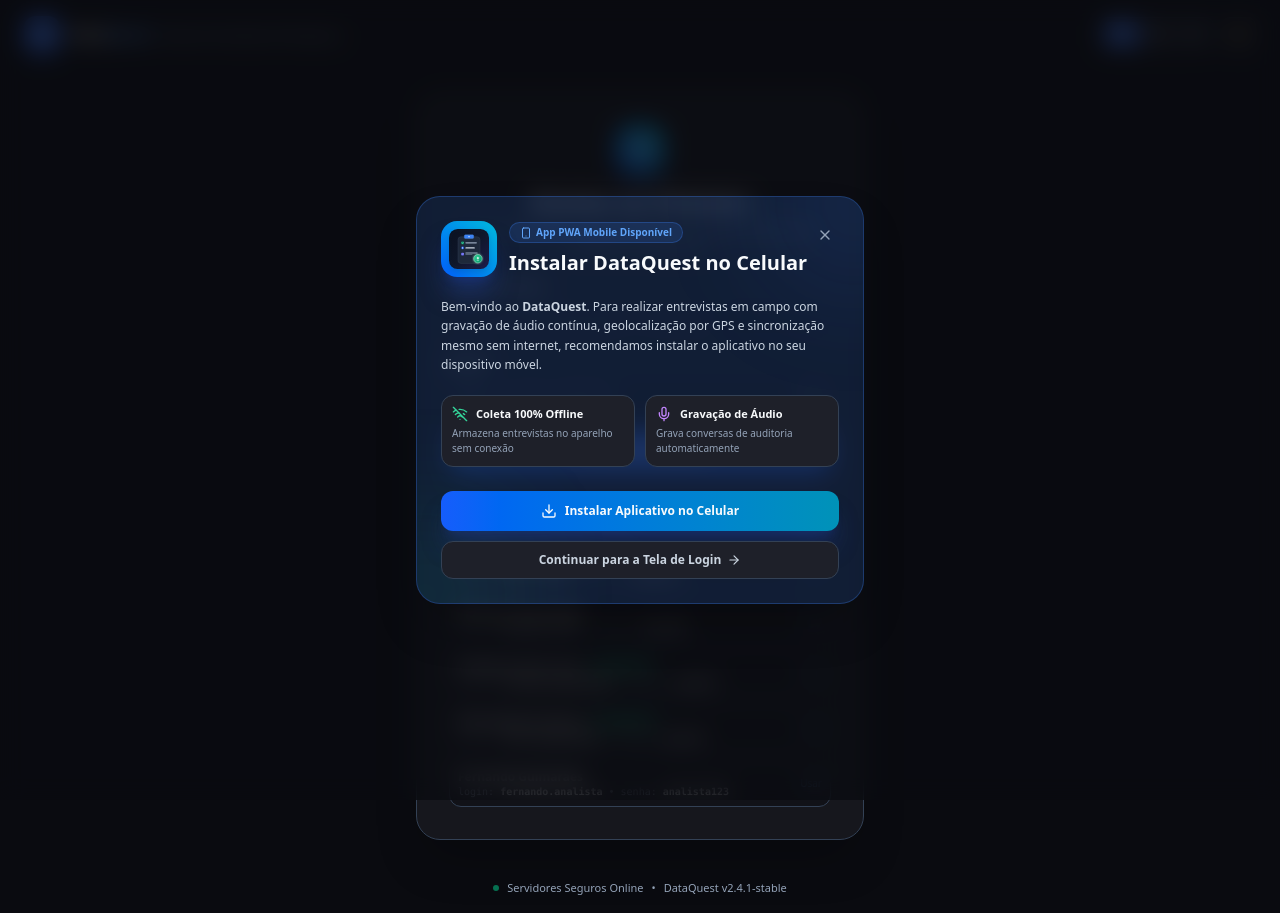
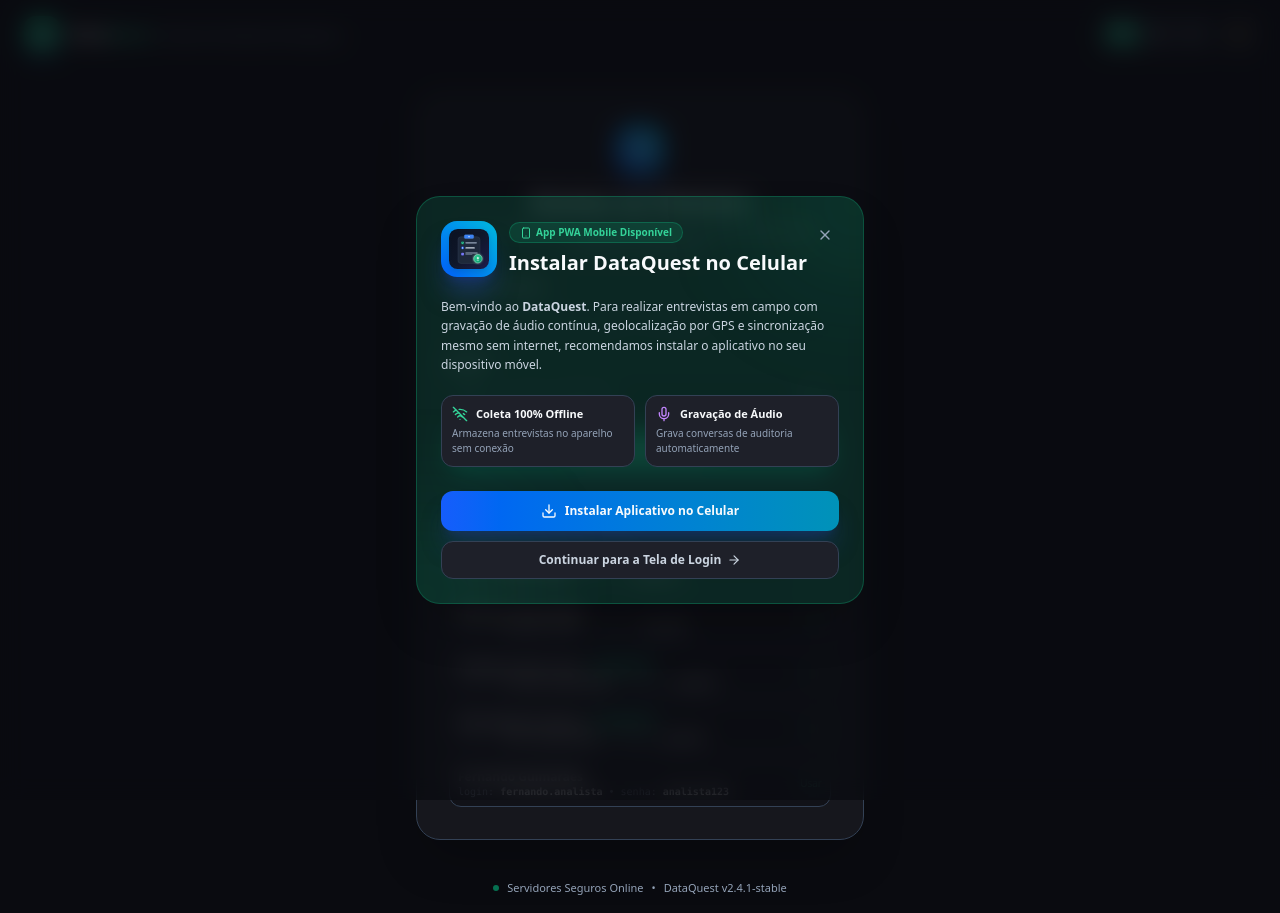
Before and after one commit to infoexpressomail-glitch/dataquest, a React (Vite) app: page / in a window 1280 px wide. Built offline with nearby package versions, Linux system fonts and the light colour scheme; no server answers.

Commit message:
feat(theme): aplicar tema de marca verde-esmeralda como cor principal

```diff
--- a/src/index.css
+++ b/src/index.css
@@ -26,7 +26,7 @@
   --text-primary: #f8fafc;
   --text-secondary: #cbd5e1;
   --text-muted: #94a3b8;
-  --text-link: #60a5fa;
+  --text-link: #34d399;
   --text-on-accent: #ffffff;
   --text-on-warning: #1c1917; /* texto escuro sobre fundo âmbar/amarelo (mesmo valor nos dois temas) */
 
@@ -34,10 +34,10 @@
   --border: #334155;
   --border-subtle: #1e293b;
   --border-strong: #475569;
-  --border-focus: #3b82f6;
+  --border-focus: #10b981;
 
   /* Accents semânticos — uso como texto/ícone sobre a superfície do app */
-  --accent-primary: #60a5fa;
+  --accent-primary: #34d399;
   --accent-success: #34d399;
   --accent-warning: #fbbf24;
   --accent-danger: #f87171;
@@ -46,22 +46,22 @@
 
   /* Accents "sólidos" — usados em fundo de botão/ícone de destaque.
      Mesmo valor nos dois temas (o texto por cima usa --text-on-accent). */
-  --accent-primary-solid: #2563eb;
+  --accent-primary-solid: #059669;
   --accent-success-solid: #059669;
   --accent-warning-solid: #d97706;
   --accent-danger-solid: #e11d48;
   --accent-info-solid: #0891b2;
   --accent-purple-solid: #9333ea;
 
-  --accent-primary-solid-hover: #3b82f6;
+  --accent-primary-solid-hover: #10b981;
   --accent-success-solid-hover: #10b981;
   --accent-warning-solid-hover: #f59e0b;
   --accent-danger-solid-hover: #f43f5e;
   --accent-info-solid-hover: #06b6d4;
   --accent-purple-solid-hover: #a855f7;
-  --accent-primary-soft-bg: rgba(59, 130, 246, 0.15);
-  --accent-primary-soft-border: rgba(59, 130, 246, 0.3);
-  --accent-primary-soft-text: #93c5fd;
+  --accent-primary-soft-bg: rgba(16, 185, 129, 0.15);
+  --accent-primary-soft-border: rgba(16, 185, 129, 0.3);
+  --accent-primary-soft-text: #6ee7b7;
 
   --accent-success-soft-bg: rgba(16, 185, 129, 0.15);
   --accent-success-soft-border: rgba(16, 185, 129, 0.3);
@@ -110,39 +110,39 @@
   --text-primary: #090d16;   /* 19.1:1 sobre #ffffff */
   --text-secondary: #1e293b; /* 13.6:1 */
   --text-muted: #334155;     /* 10.0:1 */
-  --text-link: #1e40af;      /* 8.5:1 */
+  --text-link: #047857;      /* 7.5:1 */
   --text-on-accent: #ffffff;
   --text-on-warning: #1c1917;
 
   --border: #475569;       /* 7.45:1 */
   --border-subtle: #64748b; /* 4.77:1 */
   --border-strong: #334155; /* 10.0:1 */
-  --border-focus: #1e40af;  /* 8.5:1 */
+  --border-focus: #047857;  /* 7.5:1 */
 
-  --accent-primary: #1e40af; /* 8.5:1 */
+  --accent-primary: #047857; /* 8.5:1 */
   --accent-success: #065f46; /* 8.1:1 */
   --accent-warning: #78350f; /* 8.2:1 */
   --accent-danger: #991b1b;  /* 7.6:1 */
   --accent-info: #0e7490;    /* 7.2:1 */
   --accent-purple: #581c87;  /* 9.2:1 */
 
-  --accent-primary-solid: #2563eb;
+  --accent-primary-solid: #059669;
   --accent-success-solid: #059669;
   --accent-warning-solid: #d97706;
   --accent-danger-solid: #e11d48;
   --accent-info-solid: #0891b2;
   --accent-purple-solid: #9333ea;
 
-  --accent-primary-solid-hover: #3b82f6;
+  --accent-primary-solid-hover: #10b981;
   --accent-success-solid-hover: #10b981;
   --accent-warning-solid-hover: #f59e0b;
   --accent-danger-solid-hover: #f43f5e;
   --accent-info-solid-hover: #06b6d4;
   --accent-purple-solid-hover: #a855f7;
 
-  --accent-primary-soft-bg: #dbeafe;
-  --accent-primary-soft-border: #93c5fd;
-  --accent-primary-soft-text: #1e40af;
+  --accent-primary-soft-bg: #d1fae5;
+  --accent-primary-soft-border: #a7f3d0;
+  --accent-primary-soft-text: #047857;
 
   --accent-success-soft-bg: #d1fae5;
   --accent-success-soft-border: #a7f3d0;
```
